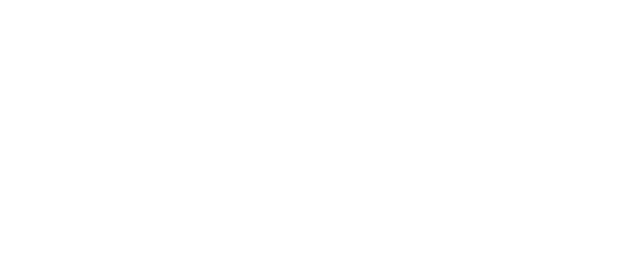
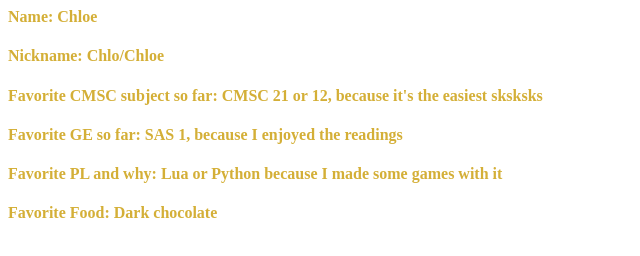
Before and after one commit to klowicy/klowicy.github.io, a plain HTML site: page index.html in a window 1280 px wide. Shown: the whole page, without its empty margins (0-640 px from the left). Drawn offline with Linux system fonts and the light colour scheme.

```diff
--- a/root.css
+++ b/root.css
@@ -1,3 +1,4 @@
 h4{
-	color: #FFFFFF;
+	color: #D4AF37;
+	font: "Arial";
 }
```
